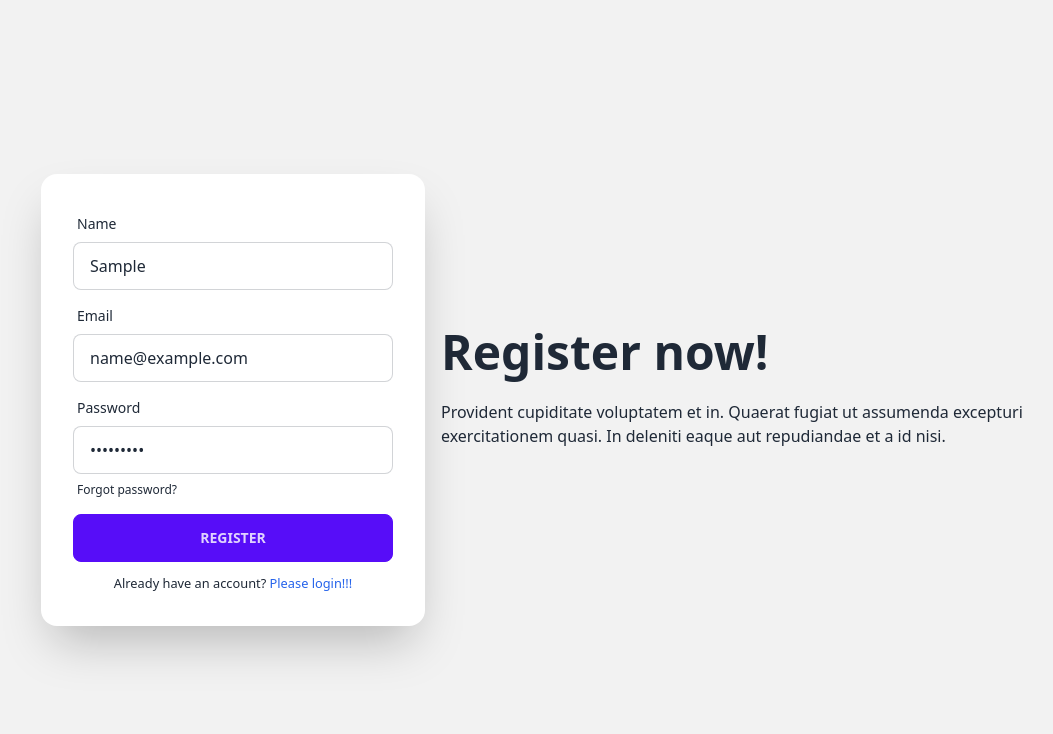
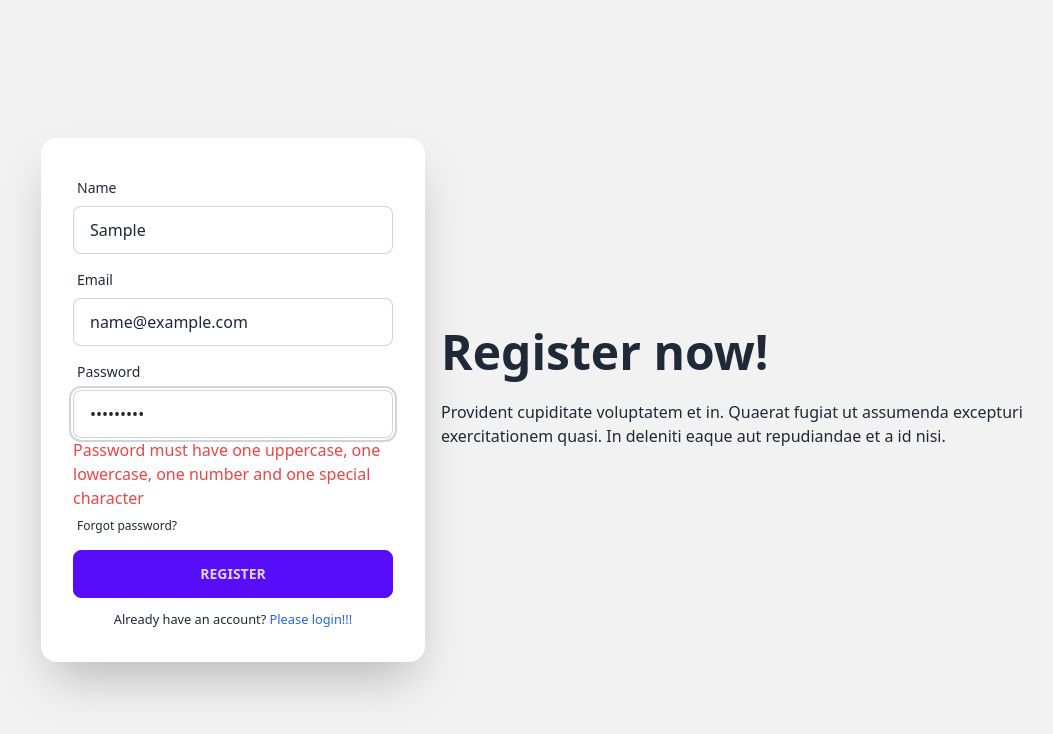
Before and after one commit to mahfuzar175/bistro-boss-client, a React (Vite) app: page /signup in a window 1280 px wide. Both pictures are taken after typing "Sample", "name@example.com", "Sample123" into the empty fields and a click on the input "Register". Shown: the top 734 px of the page, without its empty margins (87-1140 px from the left). Built offline with nearby package versions, Linux system fonts and the light colour scheme; no server answers.

Commit message:
successfully create user

```diff
--- a/src/pages/Login/Login.jsx
+++ b/src/pages/Login/Login.jsx
@@ -2,6 +2,7 @@ import { useContext, useEffect, useRef, useState } from 'react';
 import { loadCaptchaEnginge, LoadCanvasTemplate, LoadCanvasTemplateNoReload, validateCaptcha } from 'react-simple-captcha';
 import { AuthContext } from '../../providers/AuthProvider';
 import { Link } from 'react-router-dom';
+import { Helmet } from 'react-helmet-async';
 
 const Login = () => {
     const captchaRef = useRef(null);
@@ -37,7 +38,11 @@ const Login = () => {
     }
 
   return (
-    <div className="hero min-h-screen bg-base-200">
+    <>
+    <Helmet>
+        <title>Bistro Boss | Login</title>
+      </Helmet>
+      <div className="hero min-h-screen bg-base-200">
       <div className="hero-content flex-col lg:flex-row-reverse">
         <div className="text-center md:w-1/2 lg:text-left">
           <h1 className="text-5xl font-bold">Login now!</h1>
@@ -98,6 +103,8 @@ const Login = () => {
         </div>
       </div>
     </div>
+    </>
+
   );
 };
 
--- a/src/pages/SignUp/SignUp.jsx
+++ b/src/pages/SignUp/SignUp.jsx
@@ -1,5 +1,8 @@
+import { useContext } from "react";
+import { Helmet } from "react-helmet-async";
 import { useForm } from "react-hook-form";
 import { Link } from "react-router-dom";
+import { AuthContext } from "../../providers/AuthProvider";
 
 const SignUp = () => {
   const {
@@ -8,11 +11,22 @@ const SignUp = () => {
     formState: { errors },
   } = useForm();
 
+  const {createUser} = useContext(AuthContext);
+
   const onSubmit = (data) => {
     console.log(data);
+    createUser(data.email, data.password)
+    .then(result =>{
+      const loggedUser = result.user;
+      console.log(loggedUser);
+    })
   };
 
   return (
+    <>
+    <Helmet>
+        <title>Bistro Boss | Sign Up</title>
+      </Helmet>
     <div className="hero min-h-screen bg-base-200">
       <div className="hero-content flex-col lg:flex-row-reverse">
         <div className="text-center md:w-1/2 lg:text-left">
@@ -61,7 +75,8 @@ const SignUp = () => {
               </label>
               <input
                 type="password"
-                {...register("password", { required: true, minLength: 6, maxLength: 20})}
+                {...register("password", { required: true, minLength: 6, maxLength: 20, pattern: /(?=.*[A-Z])(?=.*[!@#$&*])(?=.*[0-9])(?=.*[a-z])/
+                })}
                 name="password"
                 placeholder="password"
                 className="input input-bordered"
@@ -79,6 +94,11 @@ const SignUp = () => {
               {errors.password?.type === "maxLength" && (
                 <p className="text-red-500" >
                   Password must be 20 characters
+                </p>
+              )}
+              {errors.password?.type === "pattern" && (
+                <p className="text-red-500" >
+                  Password must have one uppercase, one lowercase, one number and one special character
                 </p>
               )}
               <label className="label">
@@ -100,6 +120,7 @@ const SignUp = () => {
         </div>
       </div>
     </div>
+    </>
   );
 };
 
```
